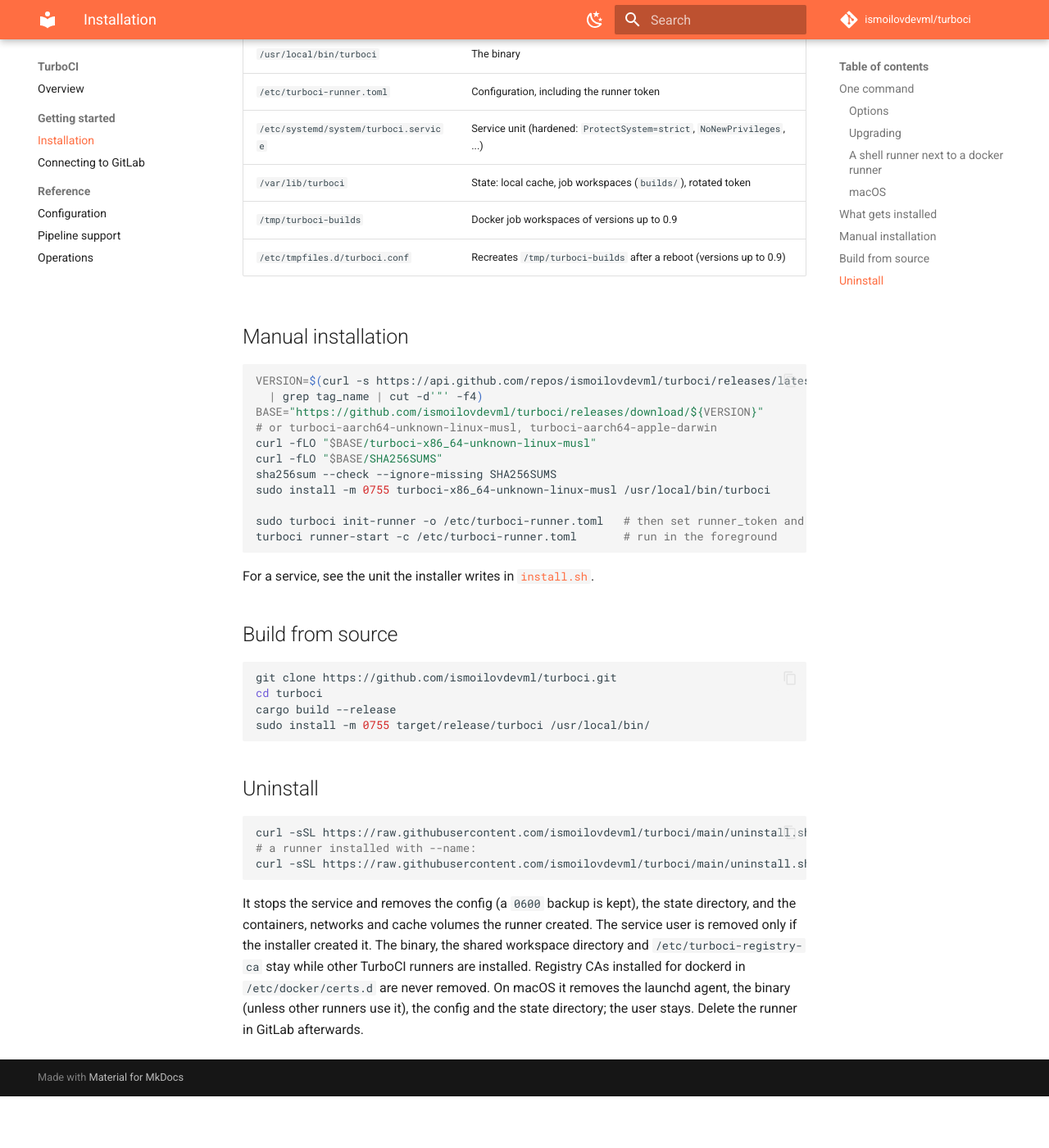
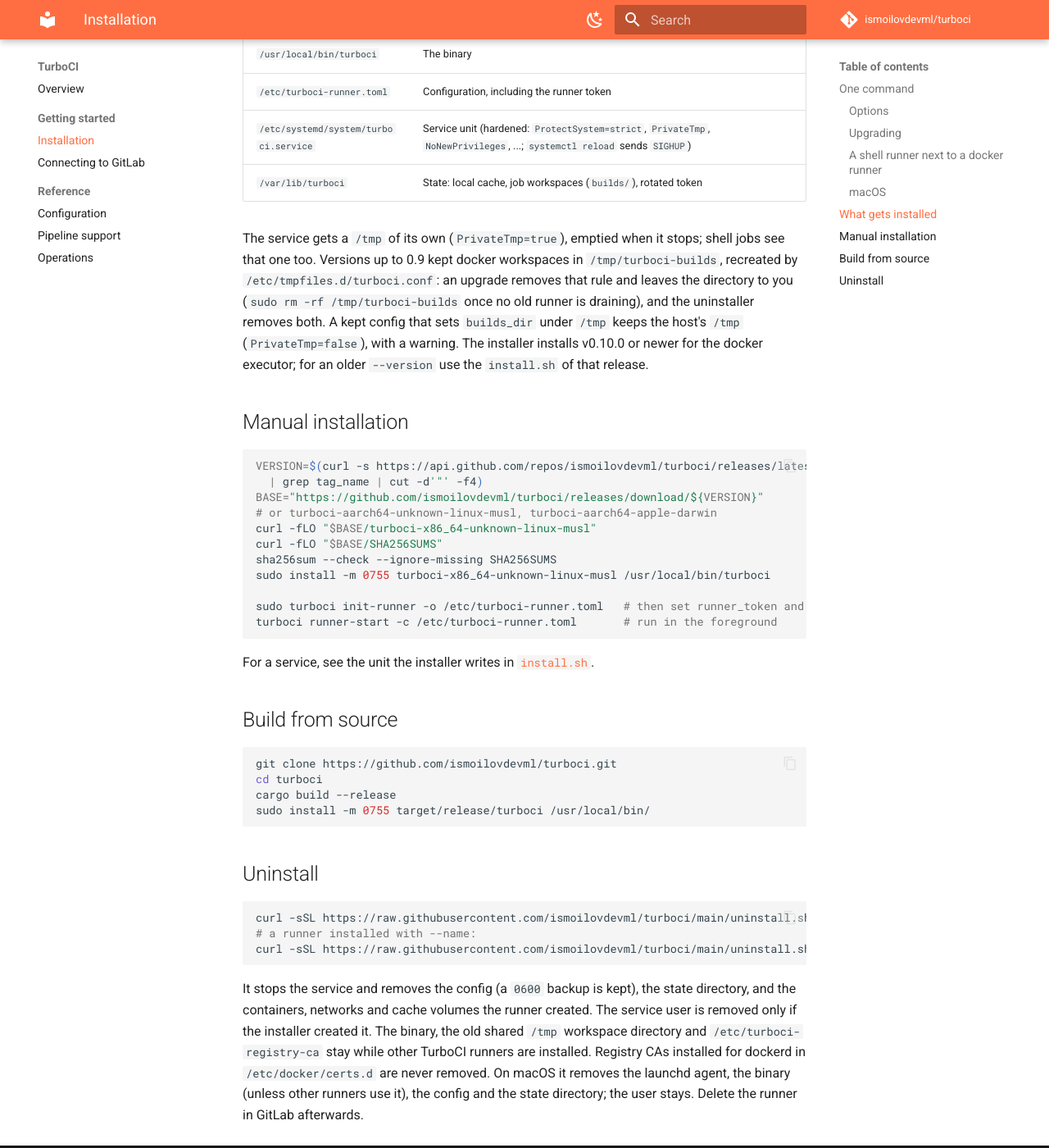
Before and after one commit to ismoilovdevml/turboci, an MkDocs documentation site: the page built from docs/installation.md, in a window 1280 px wide and 1400 px high, scrolled down 3970 px. Shown: the whole window at 82% size. Built offline with MkDocs 1.6.1 and Material for MkDocs 9.7.7, drawn with Linux system fonts in a browser that asks for light colours; comment, search, counter and statistics services are not loaded; before the commit the page ends 5307 px from its top, so only the background shows below that.

Commit message:
Give the service a private /tmp and drop the old /tmp workspace rule

```diff
--- a/docs/installation.md
+++ b/docs/installation.md
@@ -152,10 +152,18 @@ executor and the registry options are Linux only.
 |---|---|
 | `/usr/local/bin/turboci` | The binary |
 | `/etc/turboci-runner.toml` | Configuration, including the runner token |
-| `/etc/systemd/system/turboci.service` | Service unit (hardened: `ProtectSystem=strict`, `NoNewPrivileges`, ...) |
+| `/etc/systemd/system/turboci.service` | Service unit (hardened: `ProtectSystem=strict`, `PrivateTmp`, `NoNewPrivileges`, ...; `systemctl reload` sends `SIGHUP`) |
 | `/var/lib/turboci` | State: local cache, job workspaces (`builds/`), rotated token |
-| `/tmp/turboci-builds` | Docker job workspaces of versions up to 0.9 |
-| `/etc/tmpfiles.d/turboci.conf` | Recreates `/tmp/turboci-builds` after a reboot (versions up to 0.9) |
+
+The service gets a `/tmp` of its own (`PrivateTmp=true`), emptied when it
+stops; shell jobs see that one too. Versions up to 0.9 kept docker
+workspaces in `/tmp/turboci-builds`, recreated by
+`/etc/tmpfiles.d/turboci.conf`: an upgrade removes that rule and leaves the
+directory to you (`sudo rm -rf /tmp/turboci-builds` once no old runner is
+draining), and the uninstaller removes both. A kept config that sets
+`builds_dir` under `/tmp` keeps the host's `/tmp` (`PrivateTmp=false`), with
+a warning. The installer installs v0.10.0 or newer for the docker executor;
+for an older `--version` use the `install.sh` of that release.
 
 ## Manual installation
 
@@ -196,7 +204,7 @@ curl -sSL https://raw.githubusercontent.com/ismoilovdevml/turboci/main/uninstall
 It stops the service and removes the config (a `0600` backup is kept), the
 state directory, and the containers, networks and cache volumes the runner
 created. The service user is removed only if the installer created it. The
-binary, the shared workspace directory and `/etc/turboci-registry-ca` stay
+binary, the old shared `/tmp` workspace directory and `/etc/turboci-registry-ca` stay
 while other TurboCI runners are installed. Registry CAs installed for dockerd
 in `/etc/docker/certs.d` are never removed. On macOS it removes the launchd
 agent, the binary (unless other runners use it), the config and the state
```
Also changed, not shown: docs/operations.md (+3 -2 lines), 3 other files.
